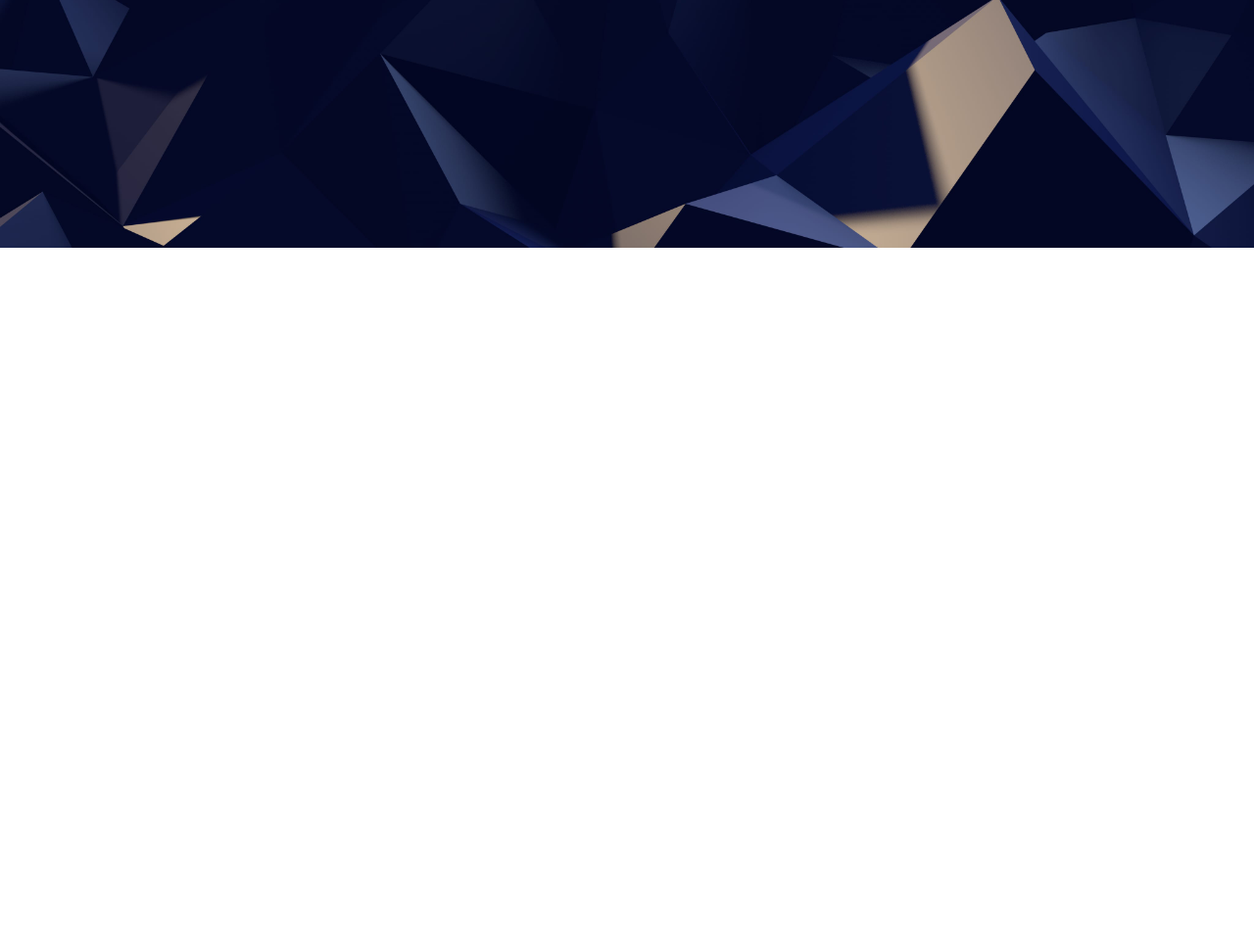
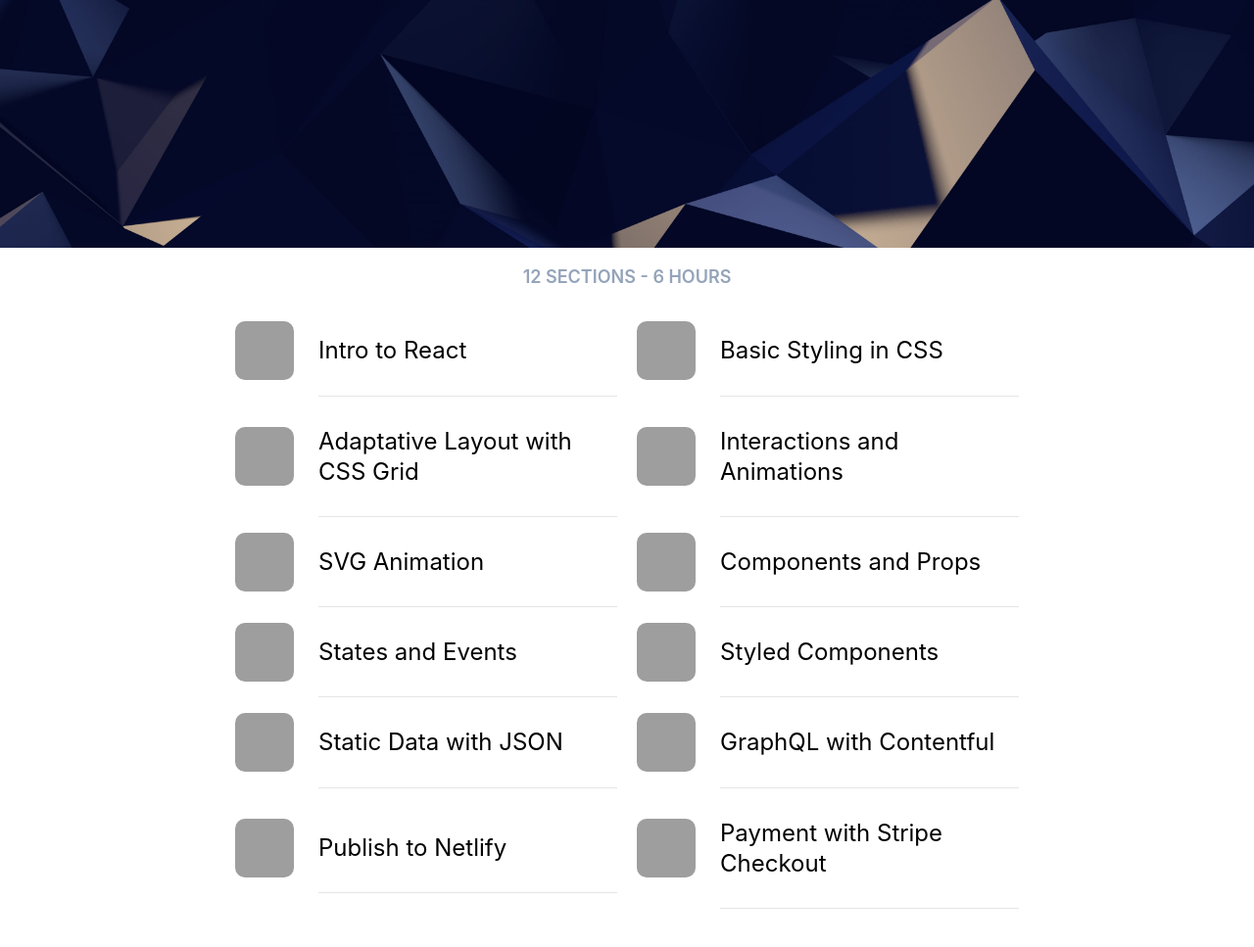
Before and after one commit to YuneVK/react-for-designers, a Gatsby site: page / in a window 1280 px wide. Shown: the part 2155-3122 px from the top of the page at 98% size. Before the commit the page ends 2414 px from the top, so only its background shows below. Built offline with nearby package versions, Linux system fonts and the light colour scheme; Gatsby itself is replaced by a stand-in of ours; grey boxes are pictures that could not be loaded.

Commit message:
Lesson 9 - Static Data with JSON

```diff
--- /dev/null
+++ b/src/components/Cell.js
@@ -0,0 +1,33 @@
+import React from 'react'
+import styled from 'styled-components'
+
+const CellGroup = styled.div`
+    display: grid;
+    grid-template-columns: 60px auto;
+    grid-gap: 25px;
+    align-items: center;
+`
+
+const CellImage = styled.div`
+    width: 60px;
+    height: 60px;
+    background: black;
+    border-radius: 10px;
+    background-image: url(${props => props.image});
+    background-size: 60px;
+`
+
+const CellTitle = styled.div`
+    font-size: 24px;
+    border-bottom: 1px solid rgba(0,0,0,.1);
+    padding: 30px 0;
+`
+
+const Cell = props => (
+    <CellGroup>
+        <CellImage image={props.image}></CellImage>
+        <CellTitle>{props.title}</CellTitle>
+    </CellGroup>
+)
+
+export default Cell
--- a/src/pages/index.js
+++ b/src/pages/index.js
@@ -7,6 +7,32 @@ import SEO from "../components/seo"
 import Card from "../components/Card";
 import Section from "../components/Section";
 import Wave from "../components/Wave";
+
+import staticdata from '../../staticdata.json'
+import Cell from "../components/Cell";
+
+import styled from 'styled-components'
+
+const SectionCaption = styled.p`
+  font-weight: 600;
+  font-size: 18px;
+  text-transform: uppercase;
+  color: #94A4BA;
+  text-align: center;
+`
+
+const SectionCellGroup = styled.div`
+  max-width: 800px;
+  margin: 0 auto 100px;
+  display: grid;
+  grid-template-columns: repeat(2, 1fr);
+  grid-column-gap: 20px;
+  padding: 0 20px;
+
+  @media (max-width: 800px) {
+    grid-template-columns: repeat(1, 1fr);
+  }
+`
 
 const IndexPage = () => (
   <Layout>
@@ -62,6 +88,16 @@ const IndexPage = () => (
       text="Learn how to build a modern site using React and the most efficient libraries to get you site/product online. Ger familiar with components, Grid CSS, animations, interactions, dynamic data with Contentful and deploying your site with Netlify."
     />
 
+    <SectionCaption>12 sections - 6 hours</SectionCaption>
+    <SectionCellGroup>
+      {staticdata.cells.map(cell => (
+        <Cell
+          title={cell.title}
+          image={cell.image}
+        />
+      ))}
+    </SectionCellGroup>
+
   </Layout>
 )
 
--- /dev/null
+++ b/staticdata.json
@@ -0,0 +1,52 @@
+{
+    "cells": [
+        {
+            "title": "Intro to React",
+            "image": "https://cl.ly/0Q1n3K431Y1S/download/logo-react-small.png"
+        },
+        {
+            "title": "Basic Styling in CSS",
+            "image": "https://cl.ly/0Q1n3K431Y1S/download/logo-react-small.png"
+        },
+        {
+            "title": "Adaptative Layout with CSS Grid",
+            "image": "https://cl.ly/0Q1n3K431Y1S/download/logo-react-small.png"
+        },
+        {
+            "title": "Interactions and Animations",
+            "image": "https://cl.ly/0Q1n3K431Y1S/download/logo-react-small.png"
+        },
+        {
+            "title": "SVG Animation",
+            "image": "https://cl.ly/0Q1n3K431Y1S/download/logo-react-small.png"
+        },
+        {
+            "title": "Components and Props",
+            "image": "https://cl.ly/0Q1n3K431Y1S/download/logo-react-small.png"
+        },
+        {
+            "title": "States and Events",
+            "image": "https://cl.ly/0Q1n3K431Y1S/download/logo-react-small.png"
+        },
+        {
+            "title": "Styled Components",
+            "image": "https://cl.ly/0Q1n3K431Y1S/download/logo-react-small.png"
+        },
+        {
+            "title": "Static Data with JSON",
+            "image": "https://cl.ly/0Q1n3K431Y1S/download/logo-react-small.png"
+        },
+        {
+            "title": "GraphQL with Contentful",
+            "image": "https://cl.ly/0Q1n3K431Y1S/download/logo-react-small.png"
+        },
+        {
+            "title": "Publish to Netlify",
+            "image": "https://cl.ly/0Q1n3K431Y1S/download/logo-react-small.png"
+        },
+        {
+            "title": "Payment with Stripe Checkout",
+            "image": "https://cl.ly/0Q1n3K431Y1S/download/logo-react-small.png"
+        }
+    ]
+}
```
